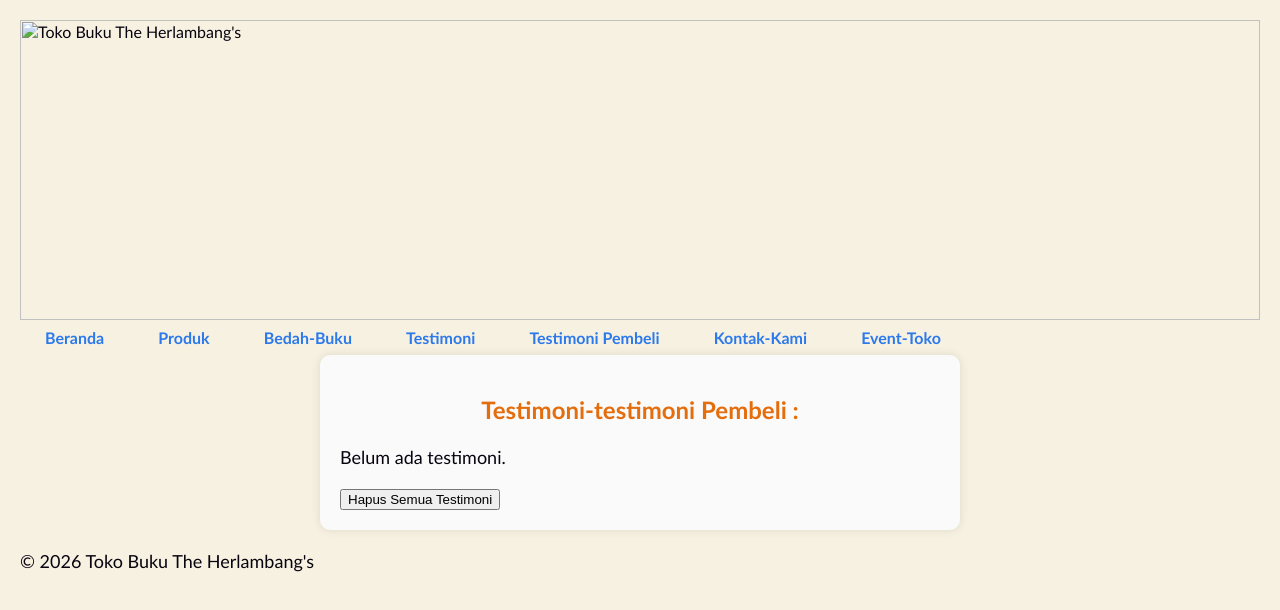
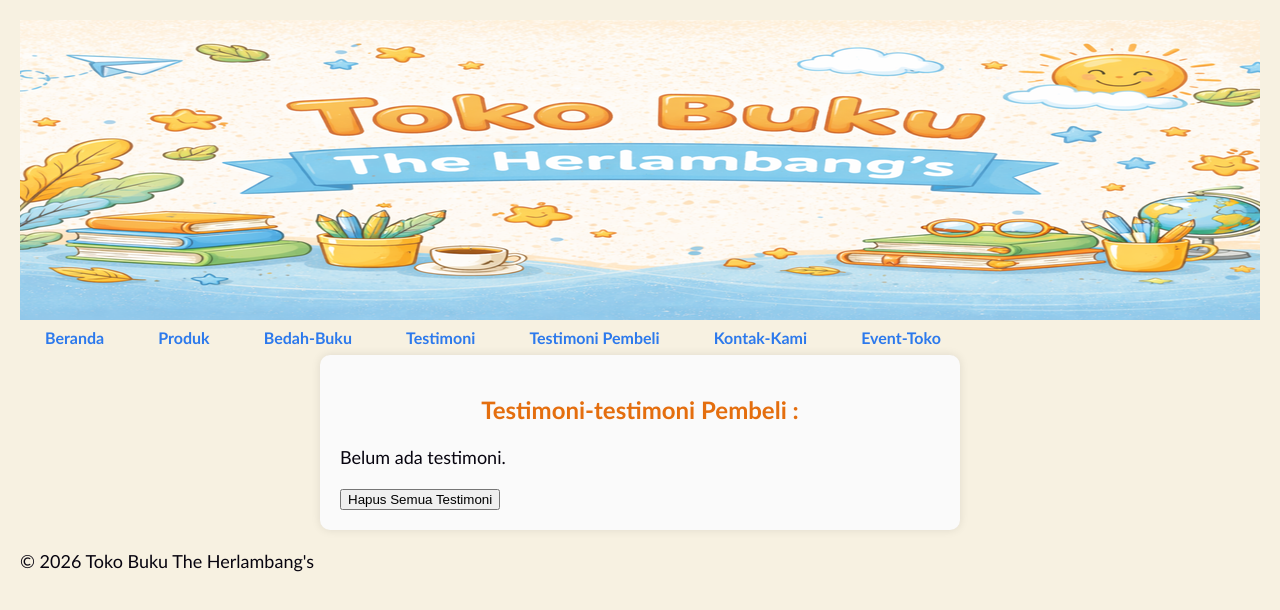
Before and after one commit to Pebbles0v0/Hania-Aulia-A.H-10D, a plain HTML site: page tampil-testimoni.html in a window 1280 px wide. Drawn offline with Linux system fonts and the light colour scheme.

Commit message:
Update tampil-testimoni.html

```diff
--- a/tampil-testimoni.html
+++ b/tampil-testimoni.html
@@ -8,7 +8,7 @@
 </head>
 <body>
 <header class="banner">
-  <img src="book images/banner_1312x300.png" alt="Toko Buku The Herlambang's">
+  <img src="banner_1312x300.png" alt="Toko Buku The Herlambang's">
 </header>
 <header>
 <nav class="simple-nav">
```
